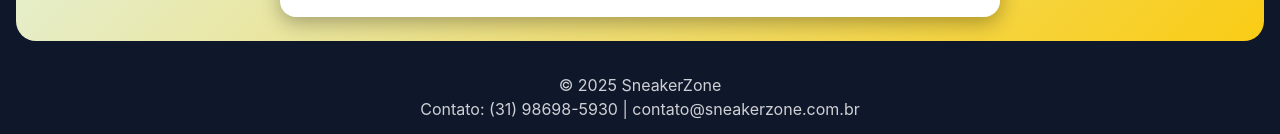
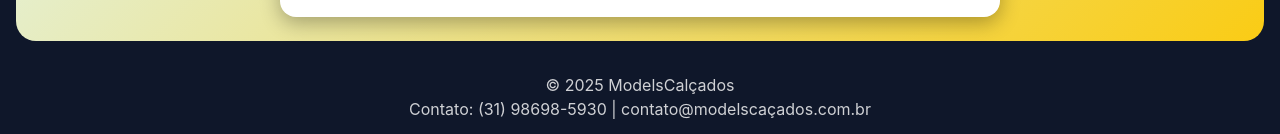
Before and after one commit to weslleyfg/Aurelia, a plain HTML site: page index.html in a window 1280 px wide. Shown: the part 1285-1419 px from the top of the page. Drawn offline with nearby package versions, Linux system fonts and the light colour scheme.

Commit message:
update index.html
update

```diff
--- a/index.html
+++ b/index.html
@@ -264,8 +264,8 @@
 <div class="whatsapp-fixed" onclick="abrirWhatsApp()">📲</div>
 
 <footer class="text-center text-white/80 mt-8">
-  <p>&copy; 2025 SneakerZone</p>
-  <p>Contato: (31) 98698-5930 | contato@sneakerzone.com.br</p>
+  <p>&copy; 2025 ModelsCalçados</p>
+  <p>Contato: (31) 98698-5930 | contato@modelscaçados.com.br</p>
 </footer>
 
 <script>
```
